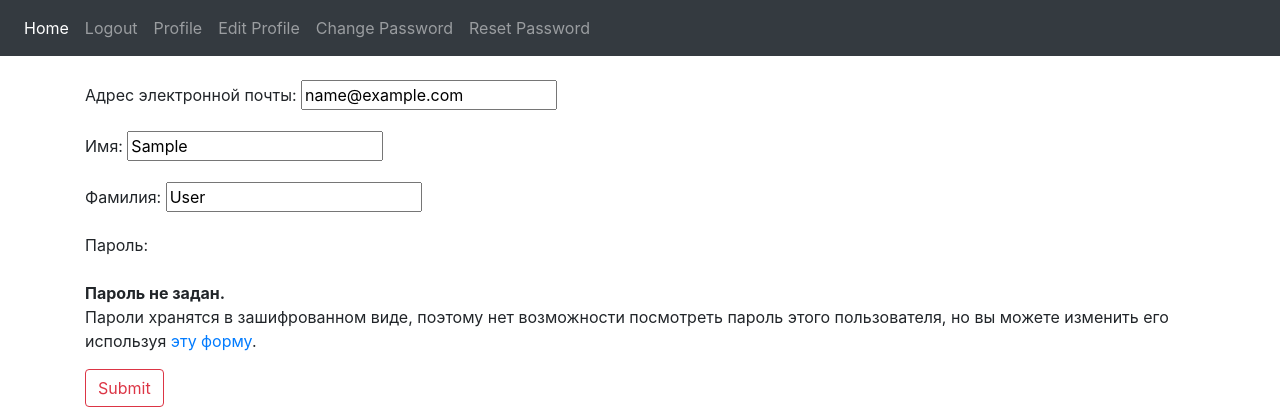
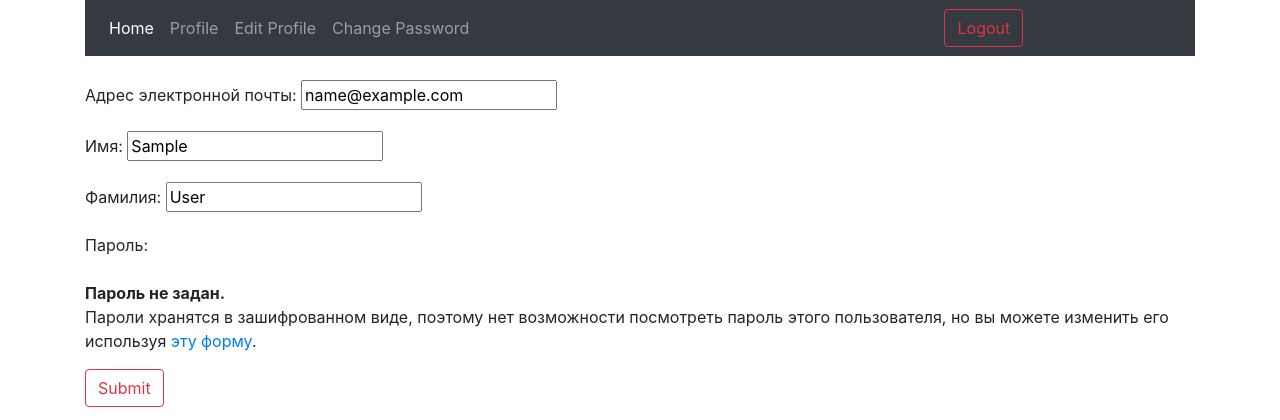
Before and after one commit to P3B3/sgn_project, a Django app: page /account/profile/edit/ in a window 1280 px wide. Shown: the top 420 px of the page. Run offline with Django 3.2, Linux system fonts and the light colour scheme; the visitor is signed in with stand-in values (Sample User, id 1); some libraries are stand-ins or nearby versions.

Commit message:
bootstrap :ribbon:

```diff
--- a/templates/base.html
+++ b/templates/base.html
@@ -6,66 +6,69 @@
         {% block head %}
             <meta charset="utf-8">
             <title>Base</title>
-            <link href="navbar-top.css" rel="stylesheet">
         {% endblock %}
     </head>
     <body>
+    <div class="container">
         <nav class="navbar navbar-expand-md navbar-dark bg-dark mb-4">
-
             <button class="navbar-toggler" type="button" data-toggle="collapse"
                     data-target="#navbarCollapse" aria-controls="navbarCollapse"
                     aria-expanded="false" aria-label="Toggle navigation">
-
-            <nav class="navbar navbar-expand-md navbar-dark bg-dark mb-4">
-
-      <button class="navbar-toggler" type="button" data-toggle="collapse" data-target="#navbarCollapse" aria-controls="navbarCollapse" aria-expanded="false" aria-label="Toggle navigation">
-        <span class="navbar-toggler-icon"></span>
-      </button>
+                <span class="navbar-toggler-icon"></span></button>
             <div class="collapse navbar-collapse" id="navbarCollapse">
                 <ul class="navbar-nav mr-auto">
                     {% if user.is_authenticated %}
                     <li class="nav-item active">
-            <a class="nav-link" href="{% url 'accounts:home' %}">Home <span class="sr-only">(current)</span></a>
+
+                        <a class="nav-link" href="{% url 'accounts:home' %}">
+                            Home <span class="sr-only">(current)</span></a>
+
                     </li>
                     <li class="nav-item">
-            <a class="nav-link" href="{% url 'accounts:logout' %}">Logout</a>
+
+                        <a class="nav-link" href="{% url 'accounts:view_profile' %}">Profile</a>
+
                     </li>
                     <li class="nav-item">
-            <a class="nav-link" href="{% url 'accounts:view_profile' %}">Profile</a>
+
+                        <a class="nav-link" href="{% url 'accounts:edit_profile' %}">Edit Profile</a>
+
                     </li>
                     <li class="nav-item">
-            <a class="nav-link" href="{% url 'accounts:edit_profile' %}">Edit Profile</a>
+
+                        <a class="nav-link" href="{% url 'accounts:change_password' %}">Change Password</a>
+
                     </li>
-            <li class="nav-item">
-            <a class="nav-link" href="{% url 'accounts:change_password' %}">Change Password</a>
-          </li>
+                </ul>
+                    <ul class="navbar-nav ml-auto"></ul>
+                    <form class="form-inline navbar-nav ml-auto">
+
+                        <a href="{% url 'accounts:logout' %}"
+                           class="btn btn-outline-danger ml-auto" role="button">Logout</a>
+                    </form>
+                <ul class="navbar-nav ml-auto">
+                    {% else %}
                     <li class="nav-item">
                         <a class="nav-link" href="{% url 'accounts:reset_password' %}">Reset Password</a>
                     </li>
-        </ul>
-        <ul class="navbar-nav mr-auto">
-        {% else %}
                     <li class="nav-item">
                         <a class="nav-link" href="{% url 'accounts:login' %}">Login</a>
                     </li>
-             <li class="nav-item">
-            <a class="nav-link" href="{% url 'accounts:reset_password' %}">Reset Password</a>
-            </li>
                 </ul>
-        <form class="form-inline mt-2 mt-md-0">
-            <a href="/account/register" class="btn btn-outline-danger my-2 my-sm-0" role="button">Register</a>
+                <form  class="form-inline navbar-nav ml-auto">
+                    <a href="{% url 'accounts:register' %}"
+                       class="btn btn-outline-danger " role="button">Register</a>
                 </form>
                 {% endif %}
             </div>
         </nav>
-
+    </div>
     {% block body %}
         <h1>Base</h1>
     {% endblock %}
 
-        <!-- Bootstrap core JavaScript
-    ================================================== -->
-    <!-- Placed at the end of the document so the pages load faster -->
-    <script src="https://code.jquery.com/jquery-3.3.1.slim.min.js" integrity="sha384-q8i/X+965DzO0rT7abK41JStQIAqVgRVzpbzo5smXKp4YfRvH+8abtTE1Pi6jizo" crossorigin="anonymous"></script>
+    <script src="https://code.jquery.com/jquery-3.3.1.slim.min.js"
+            integrity="sha384-q8i/X+965DzO0rT7abK41JStQIAqVgRVzpbzo5smXKp4YfRvH+8abtTE1Pi6jizo"
+            crossorigin="anonymous"></script>
     </body>
 </html>
```
Lines whose indentation alone changed are shown as unchanged.
